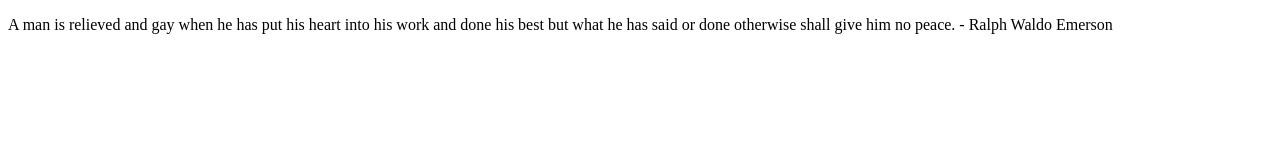
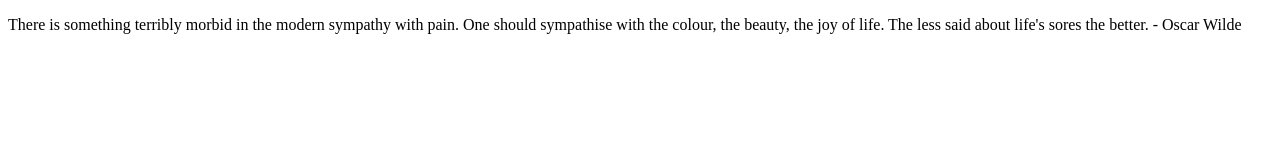
Before and after one commit to CITSOL-ICT/citsol-random-quote-generator, a plain HTML site: page index.html in a window 1280 px wide. Drawn offline with Linux system fonts and the light colour scheme.

Commit message:
Today's quote has been added.

```diff
--- a/index.html
+++ b/index.html
@@ -4,6 +4,6 @@
     <title>Random Quote Generator</title>
 </head>
 <body>
-    <p>A man is relieved and gay when he has put his heart into his work and done his best but what he has said or done otherwise shall give him no peace. - Ralph Waldo Emerson</p>
+    <p>There is something terribly morbid in the modern sympathy with pain. One should sympathise with the colour, the beauty, the joy of life. The less said about life's sores the better. - Oscar Wilde</p>
 </body>
 </html>
```
